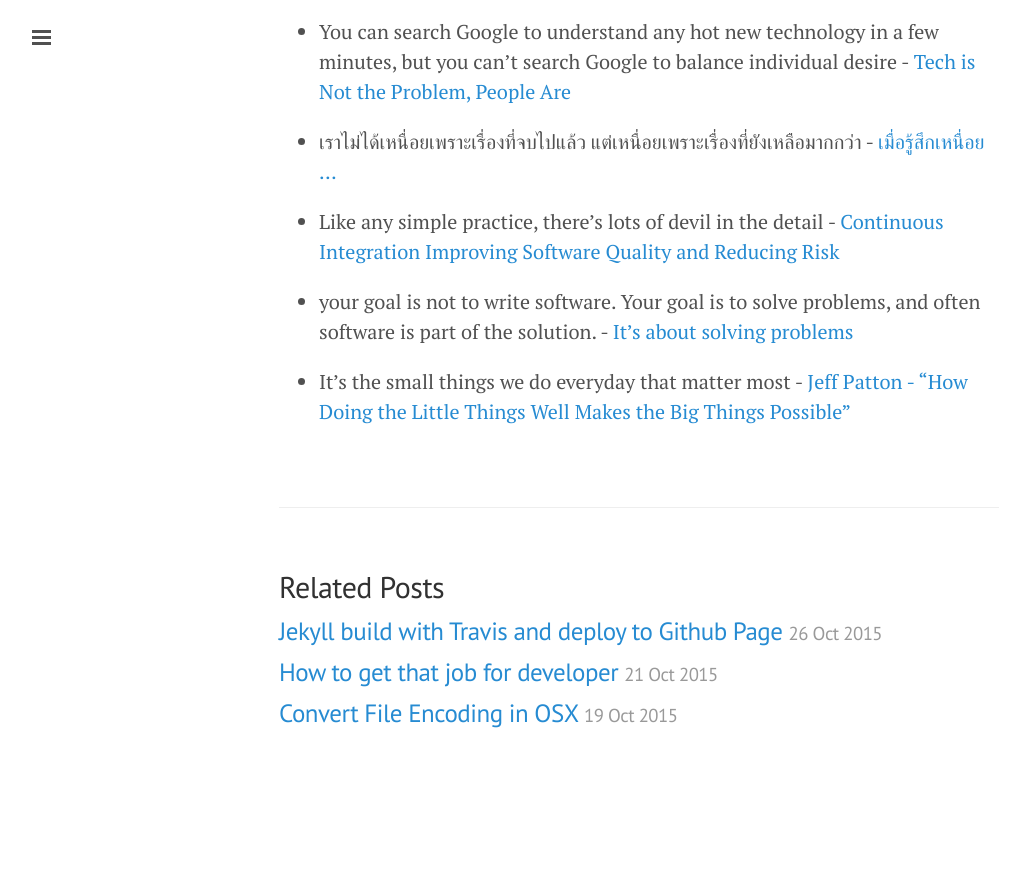
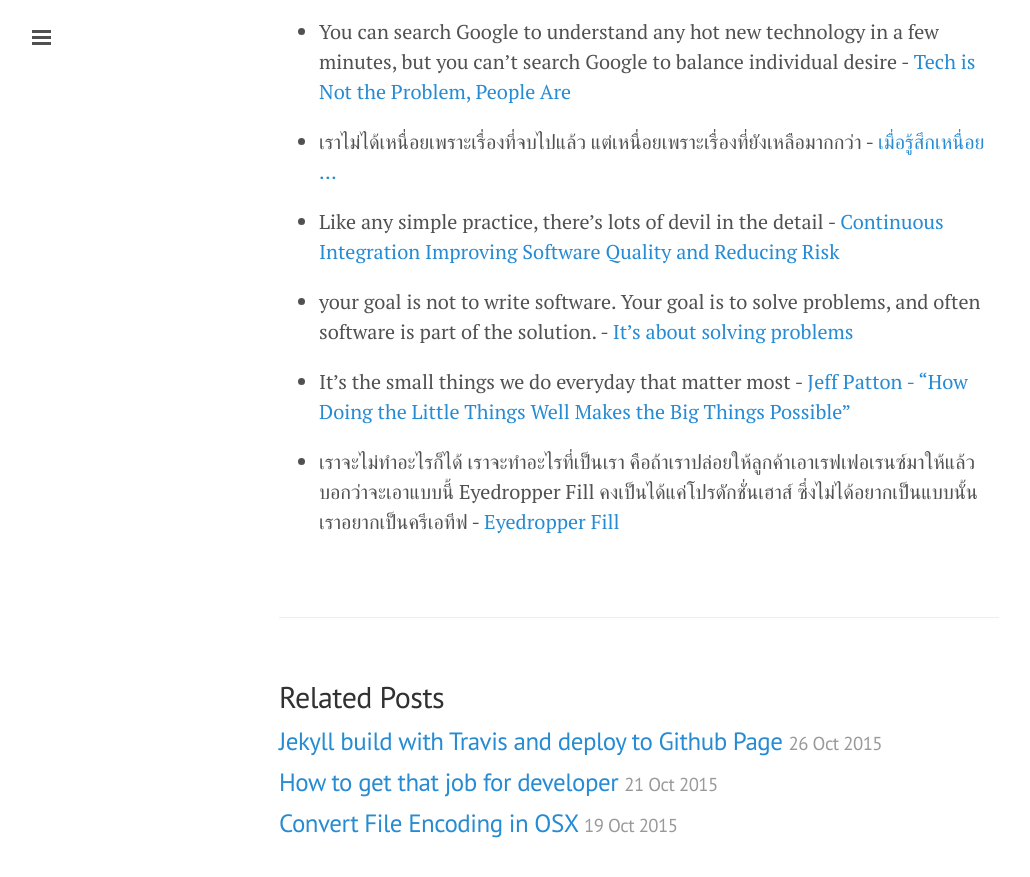
Before and after one commit to ibotdotout/ibotdotout.github.io, a Jekyll site: the page built from _posts/2014-11-26-dev-quotes.md, in a window 1280 px wide and 900 px high, scrolled down 925 px. Shown: the top 877 px of the window, without its empty margins (1-1031 px from the left). Built offline with Jekyll 4.4.1, drawn with Linux system fonts in a browser that asks for light colours; nearby versions of some CDN libraries; Markdown is read by kramdown in place of the engine named in the settings; before the commit the page ends 1715 px from its top, so only the background shows below that.

Commit message:
Update dev quote from eyedropper Fill

```diff
--- a/_posts/2014-11-26-dev-quotes.md
+++ b/_posts/2014-11-26-dev-quotes.md
@@ -33,3 +33,5 @@ minutes, but you can't search Google to balance individual desire -
 *  your goal is not to write software. Your goal is to solve problems, and often software is part of the solution. - [It’s about solving problems](http://sicpers.info/2014/01/its-about-solving-problems/)
 
 * It’s the small things we do everyday that matter most - [Jeff Patton - "How Doing the Little Things Well Makes the Big Things Possible"](https://www.youtube.com/watch?v=iM9FLxico1I)
+
+* เราจะไม่ทำอะไรก็ได้ เราจะทำอะไรที่เป็นเรา คือถ้าเราปล่อยให้ลูกค้าเอาเรฟเฟอเรนซ์มาให้แล้วบอกว่าจะเอาแบบนี้ Eyedropper Fill คงเป็นได้แค่โปรดักชั่นเฮาส์ ซึ่งไม่ได้อยากเป็นแบบนั้น เราอยากเป็นครีเอทีฟ - [Eyedropper Fill](http://www.fungjaizine.com/art-cover/2015/10/3/-eyedropper-fill)
```
